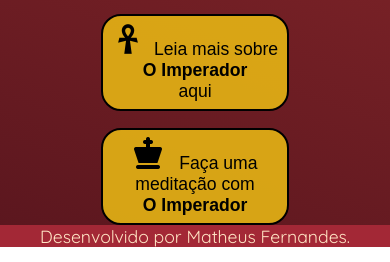
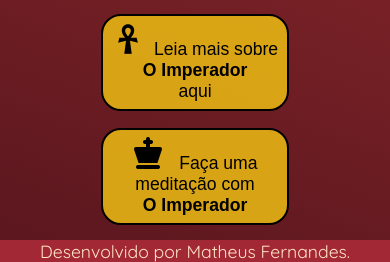
Before and after one commit to FernandesMatheux/projeto4, a plain HTML site: page index.html in a window 390 px wide. Shown: the part 1257-1519 px from the top of the page. Drawn offline with Linux system fonts and the light colour scheme; a web font is replaced by a local one.

Commit message:
Update style.css

```diff
--- a/styles/style.css
+++ b/styles/style.css
@@ -194,10 +194,6 @@ ol {
         width: auto;
     }
 
+    .botoes {
+        padding-bottom: 15px;
     }
-
-    .principal__texto{
-      width:auto;
-    }
-
-}
```
